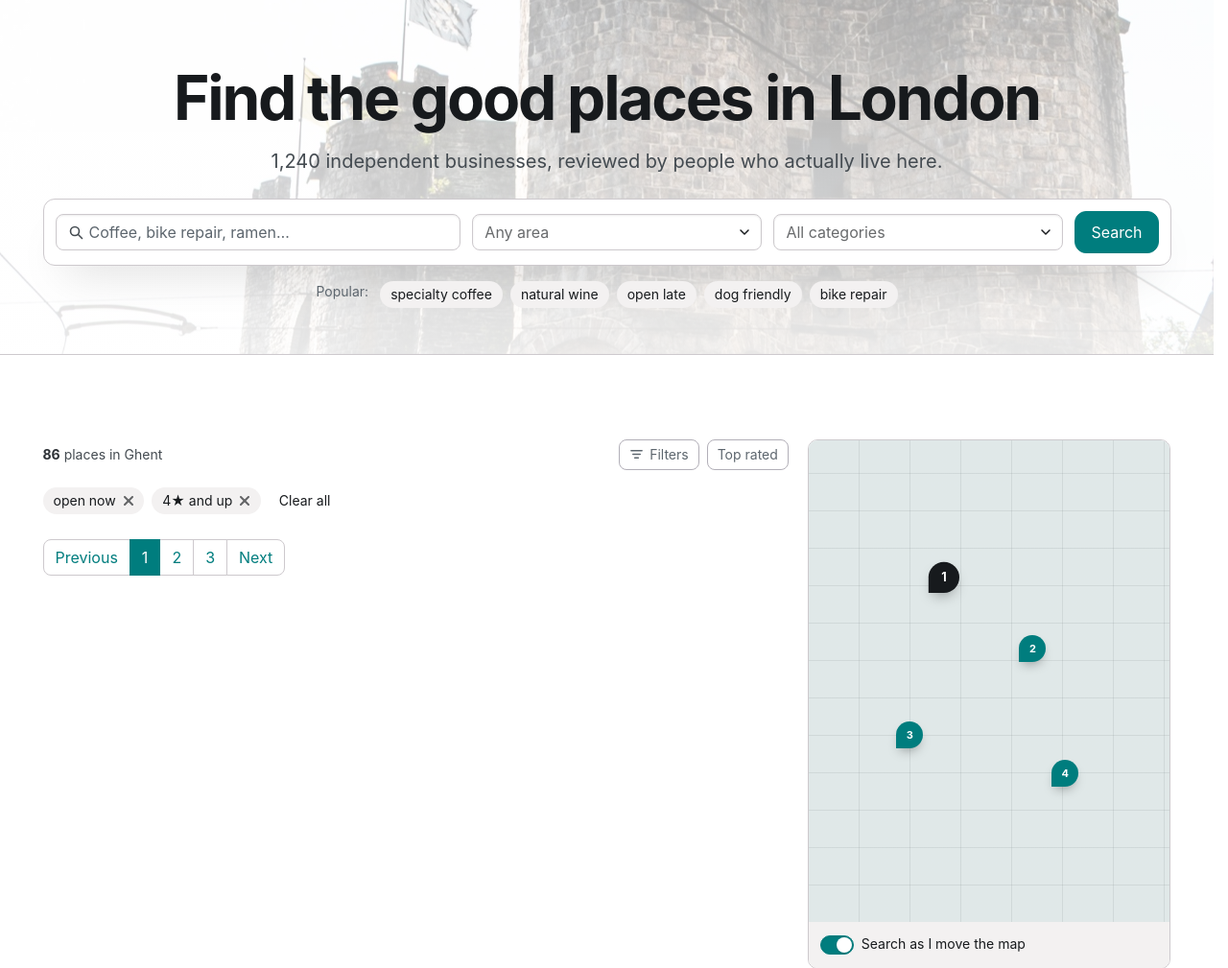
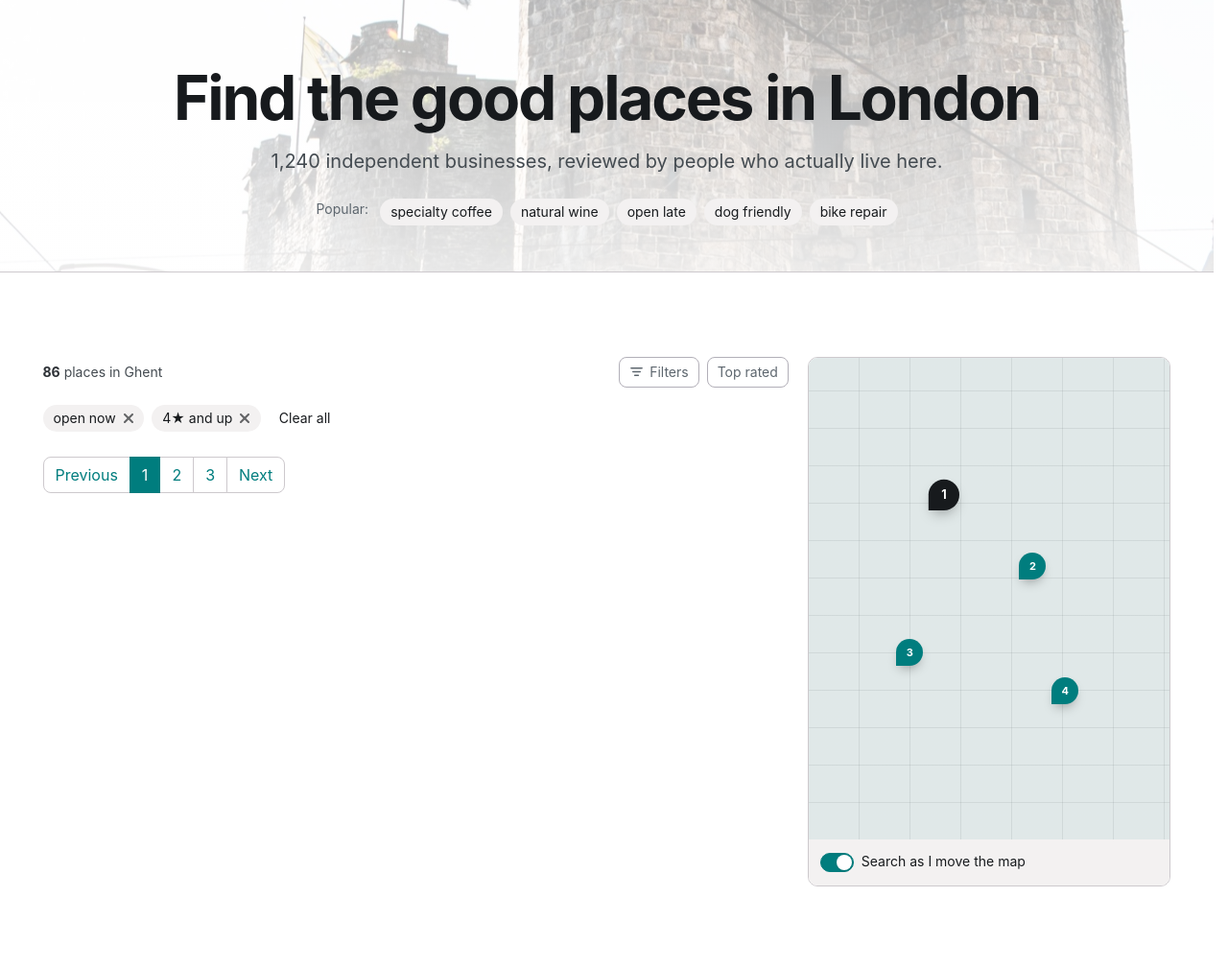
Before and after one commit to KieranChristien/Cafe-And-WIFI-Website, a Flask app: page / in a window 1280 px wide. Shown: the part 61-1070 px from the top of the page at 96% size. Run offline with Flask 3, Linux system fonts and the light colour scheme; data that the repository does not hold is empty; some libraries are stand-ins or nearby versions.

Commit message:
Remove search bar.

```diff
--- a/web/templates/index.html
+++ b/web/templates/index.html
@@ -13,56 +13,6 @@
             </h1>
             <p class="fs-lg fg-2 mb-0">1,240 independent businesses, reviewed by people who actually live here.</p>
         </div>
-
-        <form class="search-bar" role="search" onsubmit="return false">
-            <div class="form-control form-adorn">
-                <div class="form-adorn-icon">
-                    <svg width="16" height="16" viewBox="0 0 16 16" fill="none" stroke="currentColor" stroke-width="1.6"
-                         aria-hidden="true">
-                        <circle cx="7" cy="7" r="4.5"/>
-                        <path d="m10.5 10.5 4 4" stroke-linecap="round"/>
-                    </svg>
-                </div>
-                <input type="search" class="form-ghost" placeholder="Coffee, bike repair, ramen…"
-                       aria-label="What are you looking for">
-            </div>
-
-            <button class="form-control combobox-toggle" type="button" data-bs-toggle="combobox" data-bs-search="true"
-                    data-bs-name="area" data-bs-placeholder="Any area">
-                <span class="combobox-value">Any area</span>
-                <svg class="combobox-caret" width="10" height="16" viewBox="0 0 10 16" fill="none"
-                     xmlns="http://www.w3.org/2000/svg" aria-hidden="true">
-                    <path d="M0.46967 5.46967C0.762563 5.17678 1.23744 5.17678 1.53033 5.46967L5 8.93934L8.46967 5.46967C8.76256 5.17678 9.23744 5.17678 9.53033 5.46967C9.82322 5.76256 9.82322 6.23744 9.53033 6.53033L5.53033 10.5303C5.23744 10.8232 4.76256 10.8232 4.46967 10.5303L0.46967 6.53033C0.176777 6.23744 0.176777 5.76256 0.46967 5.46967Z"
-                          fill="currentcolor"/>
-                </svg>
-            </button>
-            <div class="menu">
-                <button class="menu-item" type="button" data-bs-value="centrum">Centrum</button>
-                <button class="menu-item" type="button" data-bs-value="patershol">Patershol</button>
-                <button class="menu-item" type="button" data-bs-value="dampoort">Dampoort</button>
-                <button class="menu-item" type="button" data-bs-value="ledeberg">Ledeberg</button>
-                <button class="menu-item" type="button" data-bs-value="rabot">Rabot</button>
-            </div>
-
-            <button class="form-control combobox-toggle" type="button" data-bs-toggle="combobox" data-bs-search="true"
-                    data-bs-multiple="true" data-bs-name="category" data-bs-placeholder="All categories">
-                <span class="combobox-value">All categories</span>
-                <svg class="combobox-caret" width="10" height="16" viewBox="0 0 10 16" fill="none"
-                     xmlns="http://www.w3.org/2000/svg" aria-hidden="true">
-                    <path d="M0.46967 5.46967C0.762563 5.17678 1.23744 5.17678 1.53033 5.46967L5 8.93934L8.46967 5.46967C8.76256 5.17678 9.23744 5.17678 9.53033 5.46967C9.82322 5.76256 9.82322 6.23744 9.53033 6.53033L5.53033 10.5303C5.23744 10.8232 4.76256 10.8232 4.46967 10.5303L0.46967 6.53033C0.176777 6.23744 0.176777 5.76256 0.46967 5.46967Z"
-                          fill="currentcolor"/>
-                </svg>
-            </button>
-            <div class="menu">
-                <button class="menu-item" type="button" data-bs-value="coffee">Coffee &amp; bakeries</button>
-                <button class="menu-item" type="button" data-bs-value="restaurants">Restaurants</button>
-                <button class="menu-item" type="button" data-bs-value="bars">Bars</button>
-                <button class="menu-item" type="button" data-bs-value="shops">Shops</button>
-                <button class="menu-item" type="button" data-bs-value="services">Services</button>
-            </div>
-
-            <button class="btn-solid theme-primary btn-lg" type="submit">Search</button>
-        </form>
 
         <div class="d-flex flex-wrap justify-content-center gap-3 mt-5">
             <span class="fs-sm fg-3 me-1">Popular:</span>
```
